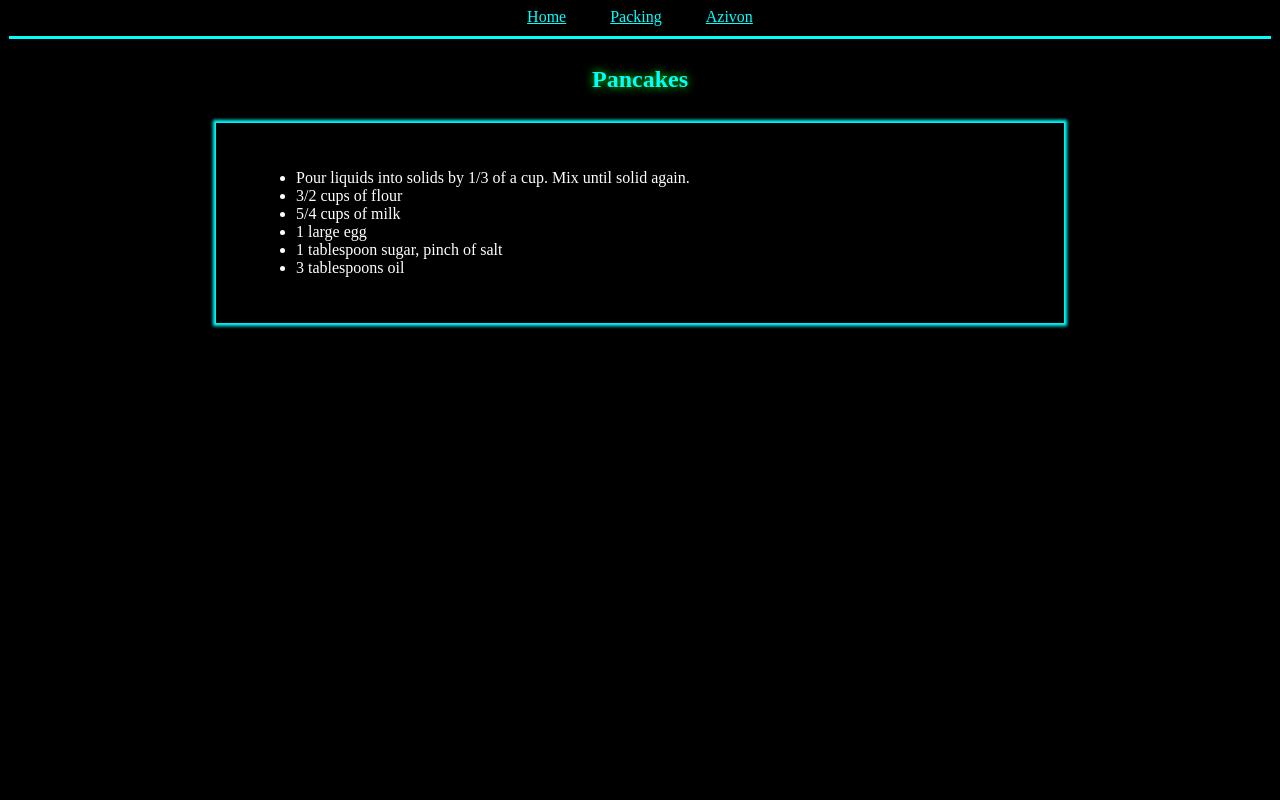
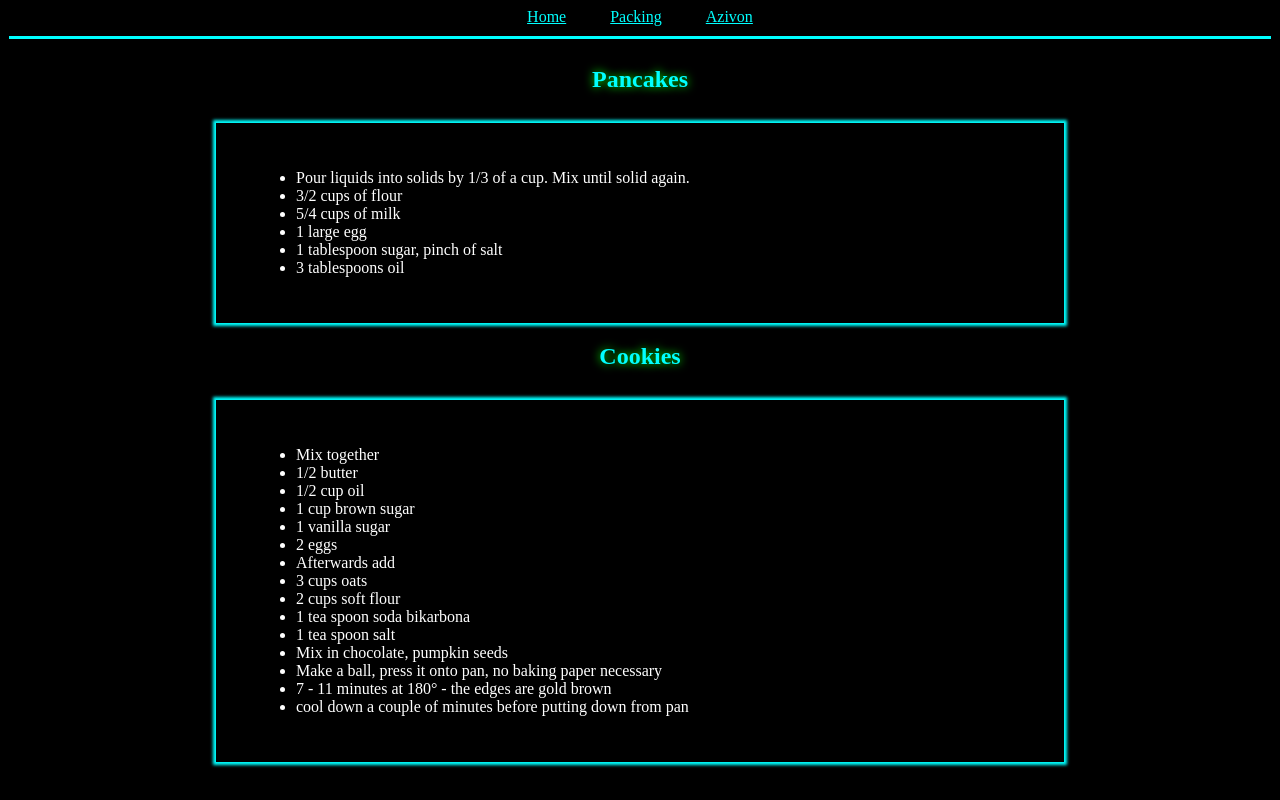
Before and after one commit to matusmlady/blog, a plain HTML site: page cooking.html in a window 1280 px wide. Drawn offline with Linux system fonts and the light colour scheme.

Commit message:
cooking.html: cookies reciepe

```diff
--- a/cooking.html
+++ b/cooking.html
@@ -22,5 +22,24 @@
 <li>3 tablespoons oil</li>
 </ul></div>
 
+<div><h2>Cookies</h2></div>
+<div class="glowing"><ul>
+<li>Mix together</li>
+<li>1/2 butter</li>
+<li>1/2 cup oil</li>
+<li>1 cup brown sugar</li>
+<li>1 vanilla sugar</li>
+<li>2 eggs</li>
+<li>Afterwards add</li>
+<li>3 cups oats</li>
+<li>2 cups soft flour</li>
+<li>1 tea spoon soda bikarbona</li>
+<li>1 tea spoon salt</li>
+<li>Mix in chocolate, pumpkin seeds</li>
+<li>Make a ball, press it onto pan, no baking paper necessary</li>
+<li>7 - 11 minutes at 180° - the edges are gold brown</li>
+<li>cool down a couple of minutes before putting down from pan</li>
+</ul></div>
+
 </body>
 </html>
```
